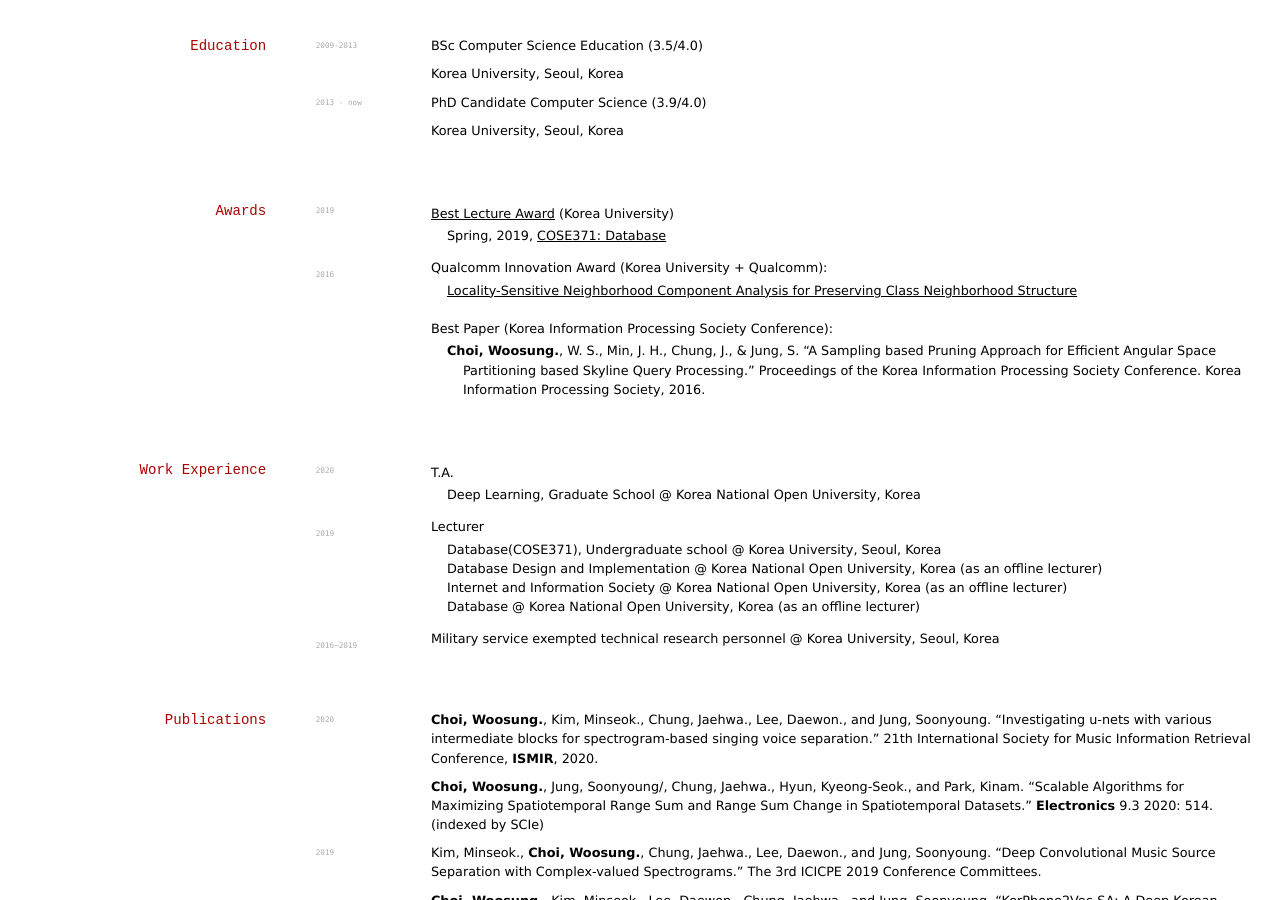
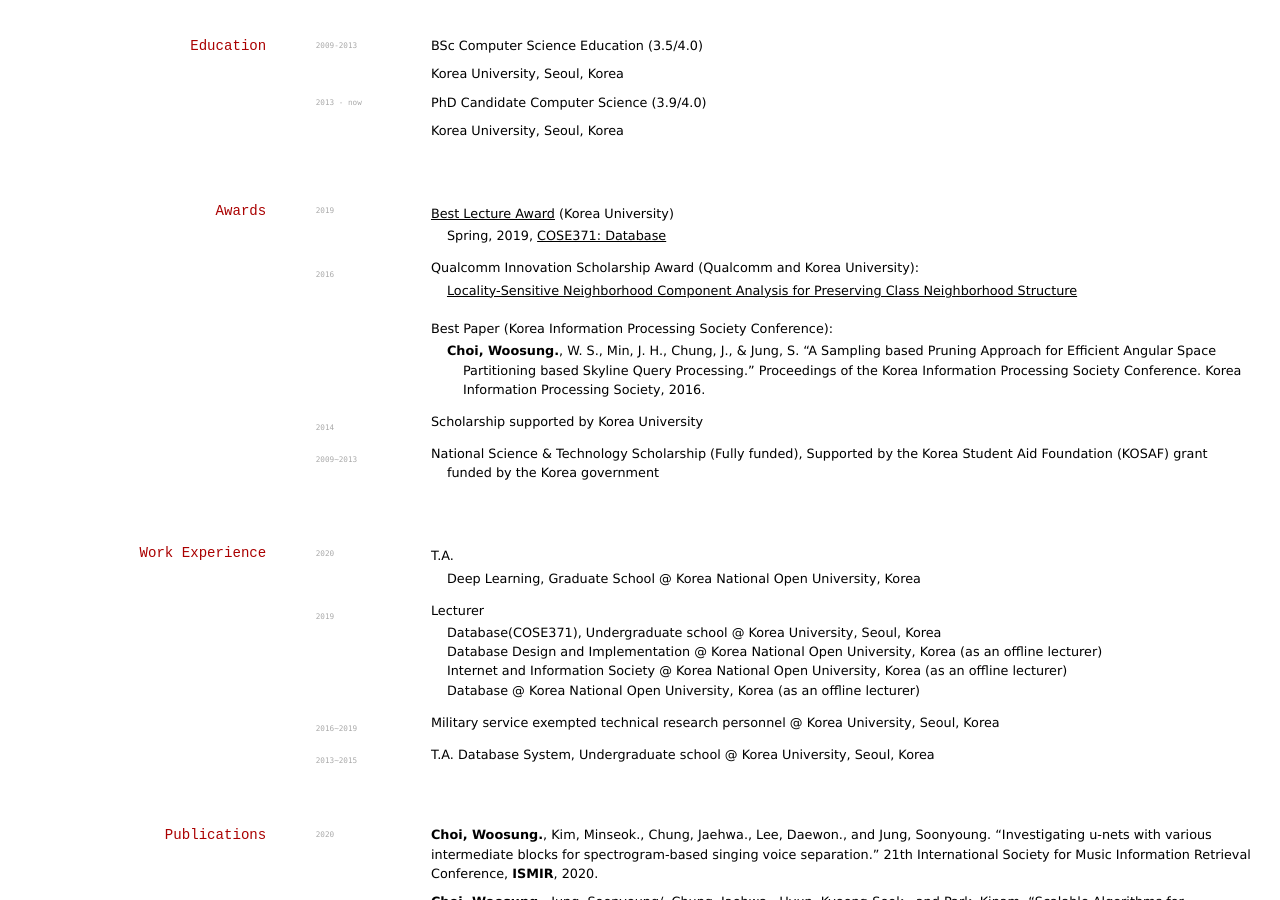
Before and after one commit to ws-choi/cv, a Jekyll site: the page built from index.md, in a window 1280 px wide and 900 px high, scrolled down 294 px. Built offline with Jekyll 4.4.1, drawn with Linux system fonts in a browser that asks for light colours.

Commit message:
Update index.md

```diff
--- a/index.md
+++ b/index.md
@@ -43,11 +43,17 @@ Korea University, Seoul, Korea
     - Spring, 2019, [COSE371: Database](https://cose371.github.io/)
 
 `2016`
-- Qualcomm Innovation Award (Korea University + Qualcomm):
+- Qualcomm Innovation Scholarship Award (Qualcomm and Korea University):
     - [Locality-Sensitive Neighborhood Component Analysis for Preserving Class Neighborhood Structure](https://1drv.ms/p/s!AszT-SZB_jBylxqwb5M7jddIE9Tk?e=6dOqAG)
 
 - Best Paper (Korea Information Processing Society Conference):
     - **Choi, Woosung.**, W. S., Min, J. H., Chung, J., & Jung, S. "A Sampling based Pruning Approach for Efficient Angular Space Partitioning based Skyline Query Processing." Proceedings of the Korea Information Processing Society Conference. Korea Information Processing Society, 2016.
+
+`2014`
+- Scholarship supported by Korea University
+
+`2009~2013`
+- National Science & Technology Scholarship (Fully funded), Supported by the Korea Student Aid Foundation (KOSAF) grant funded by the Korea government
 
 ## Work Experience
 
@@ -64,6 +70,11 @@ Korea University, Seoul, Korea
 
 `2016~2019`
 - Military service exempted technical research personnel @ Korea University, Seoul, Korea
+
+`2013~2015`
+- T.A.
+    Database System, Undergraduate school @ Korea University, Seoul, Korea
+
 
 ## Publications
 
```
